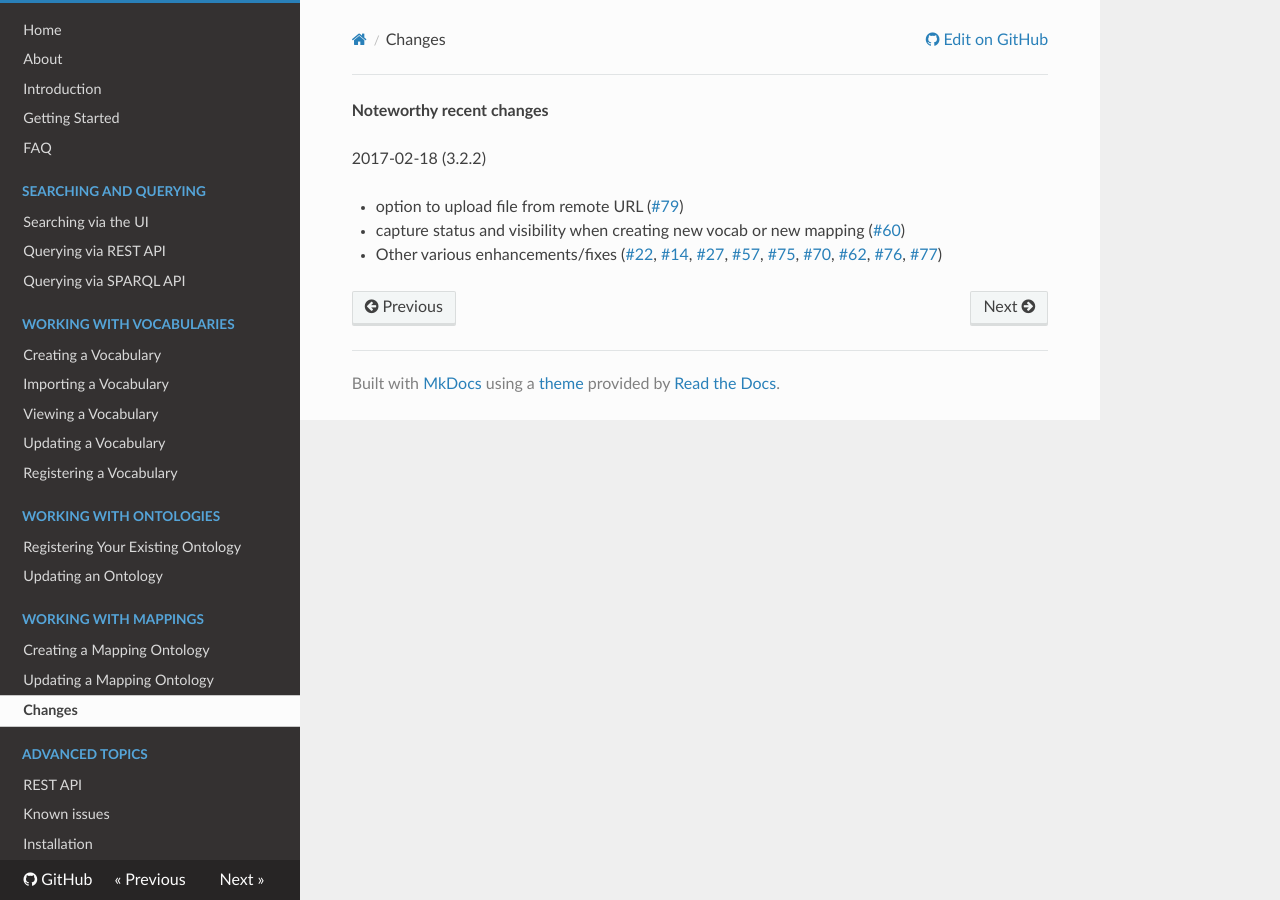
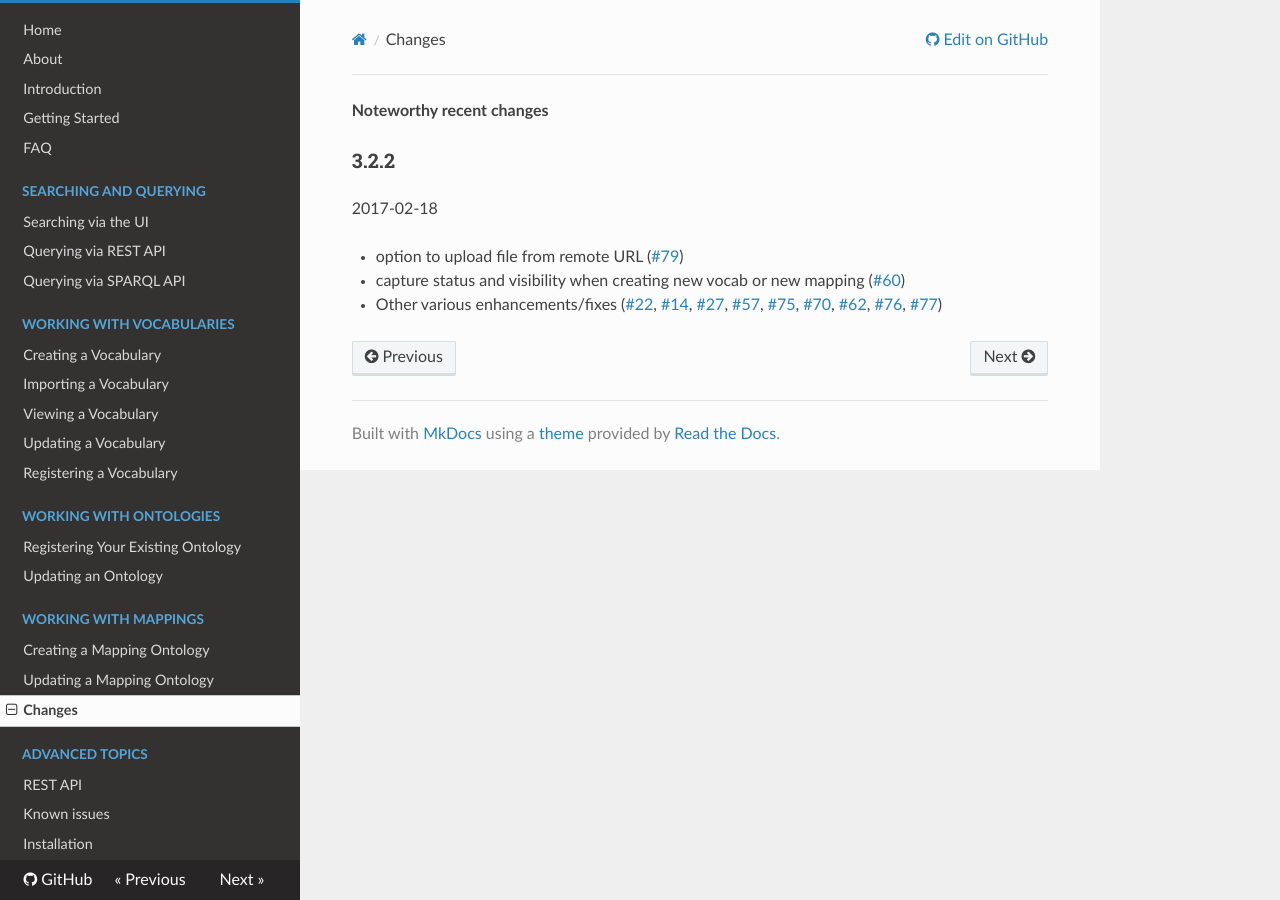
Before and after one commit to mmisw/mmiorr-docs, an MkDocs documentation site: the page built from docs/changes.md, in a window 1280 px wide. Built offline with MkDocs 1.6.1, drawn with Linux system fonts in a browser that asks for light colours; nearby versions of some CDN libraries; old or Windows-style settings are respelled for this version of MkDocs.

Commit message:
use anchor for each version in /changes so the software can eventually point to the specific version being used

```diff
--- a/docs/changes.md
+++ b/docs/changes.md
@@ -1,6 +1,7 @@
 **Noteworthy recent changes**
 
-2017-02-18 (3.2.2)
+### 3.2.2
+2017-02-18
 
 - option to upload file from remote URL ([#79](https://github.com/mmisw/orr-portal/issues/79))
 - capture status and visibility when creating new vocab or new mapping ([#60](https://github.com/mmisw/orr-portal/issues/60))
```
